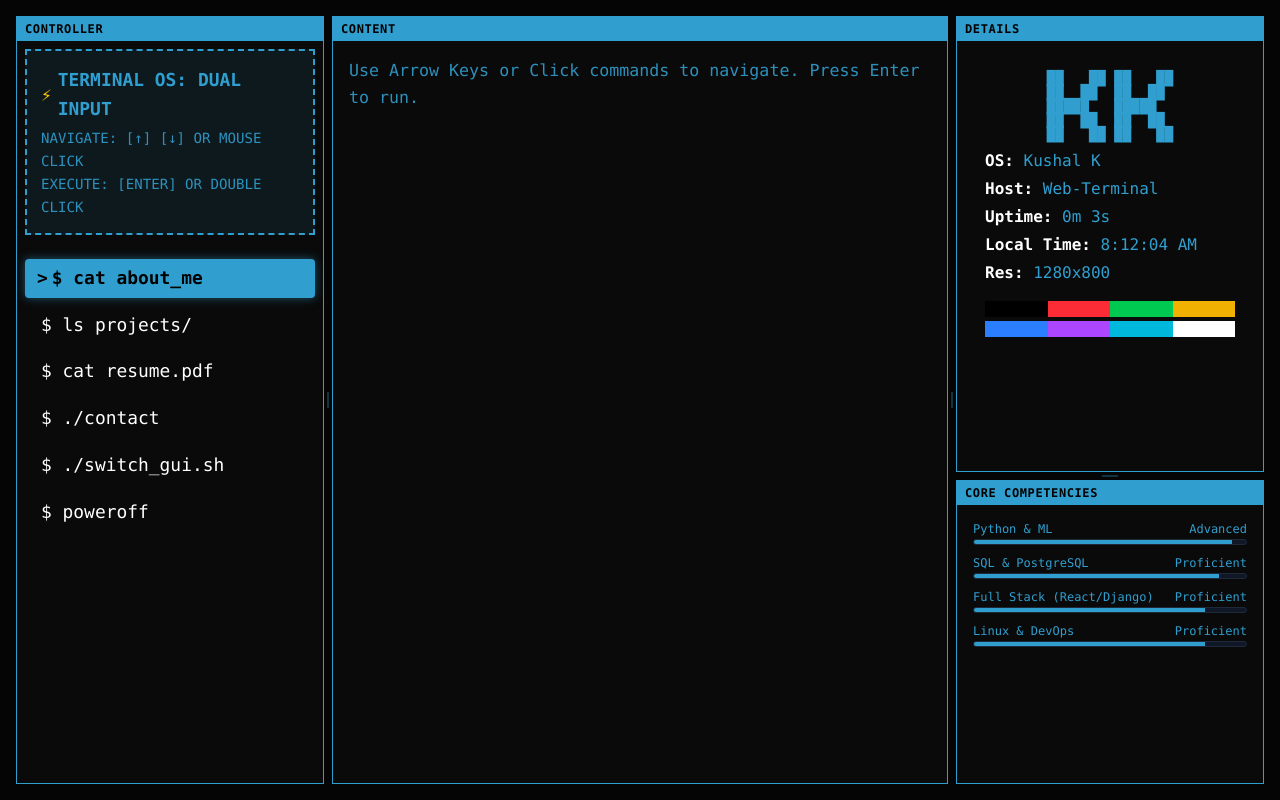
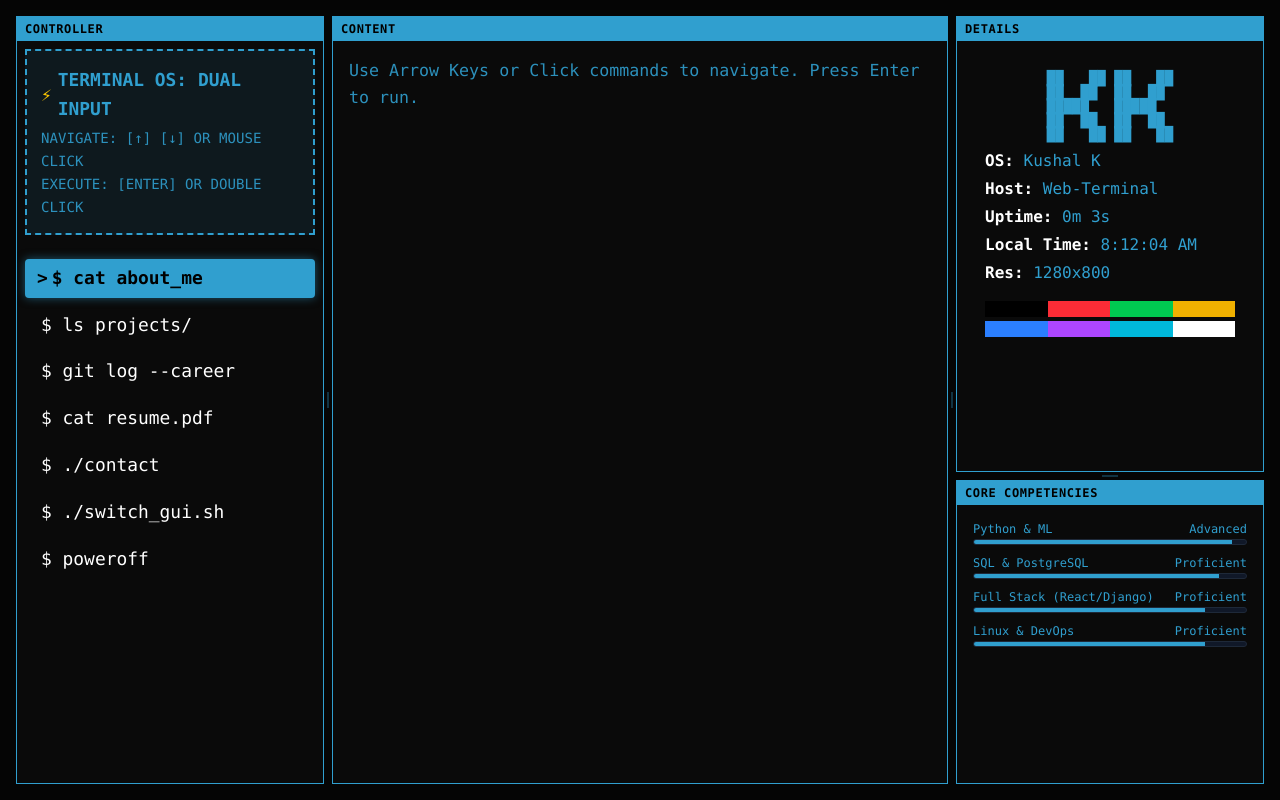
Before and after one commit to Its-kushal/KsPortfolio, a React (Vite) app: page / in a window 1280 px wide. Built offline with nearby package versions, Linux system fonts and the light colour scheme.

Commit message:
feat(terminal): register git log career command in terminal controller

```diff
--- a/src/data/terminalData.jsx
+++ b/src/data/terminalData.jsx
@@ -1,5 +1,6 @@
 import ResumeView from "../components/terminal/ResumeView";
 import TerminalProjectsView from "../components/terminal/TerminalProjectsView";
+import TerminalCareerView from "../components/terminal/TerminalCareerView";
 import TerminalContactView from "../components/terminal/TerminalContactView";
 import { personalInfo } from "./portfolioData";
 
@@ -13,6 +14,11 @@ export const terminalContent = [
         id: "projects",
         label: "$ ls projects/",
         output: <TerminalProjectsView />,
+    },
+    {
+        id: "career",
+        label: "$ git log --career",
+        output: <TerminalCareerView />,
     },
     {
         id: "resume",
```
